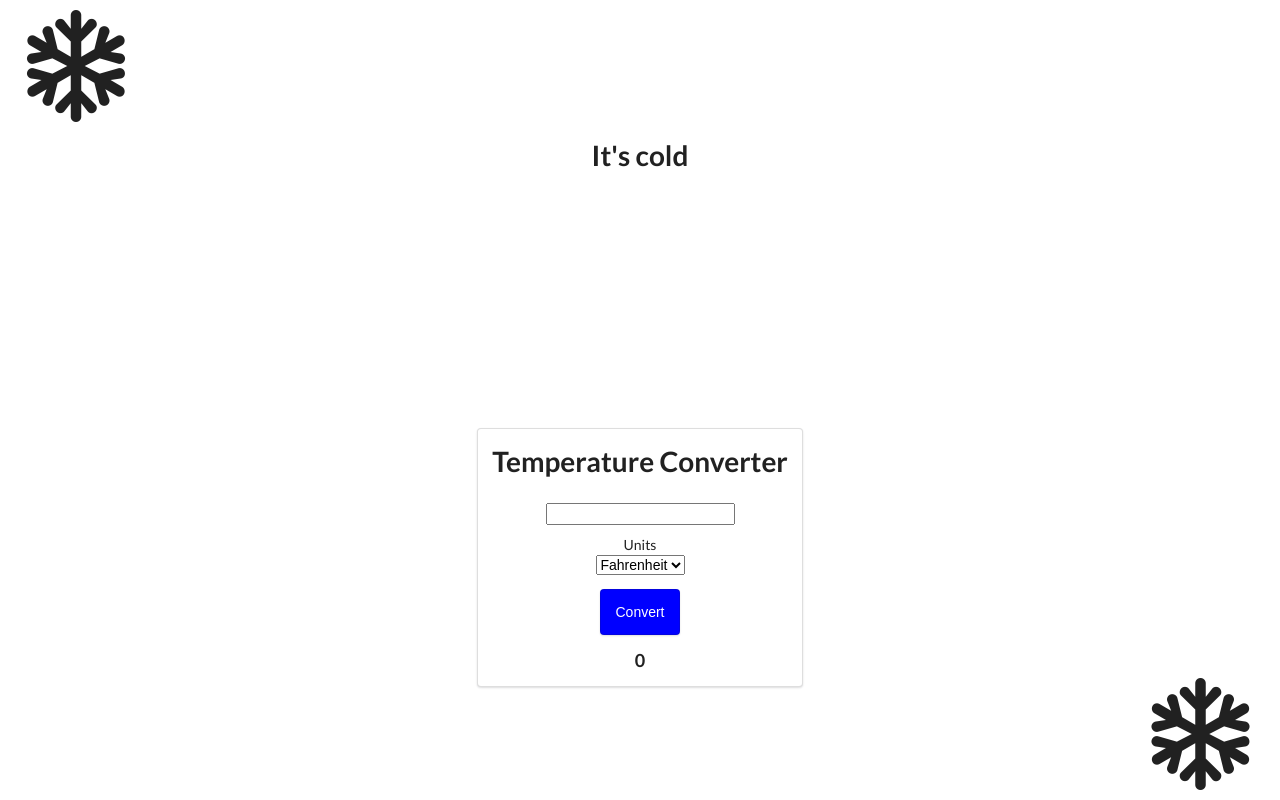
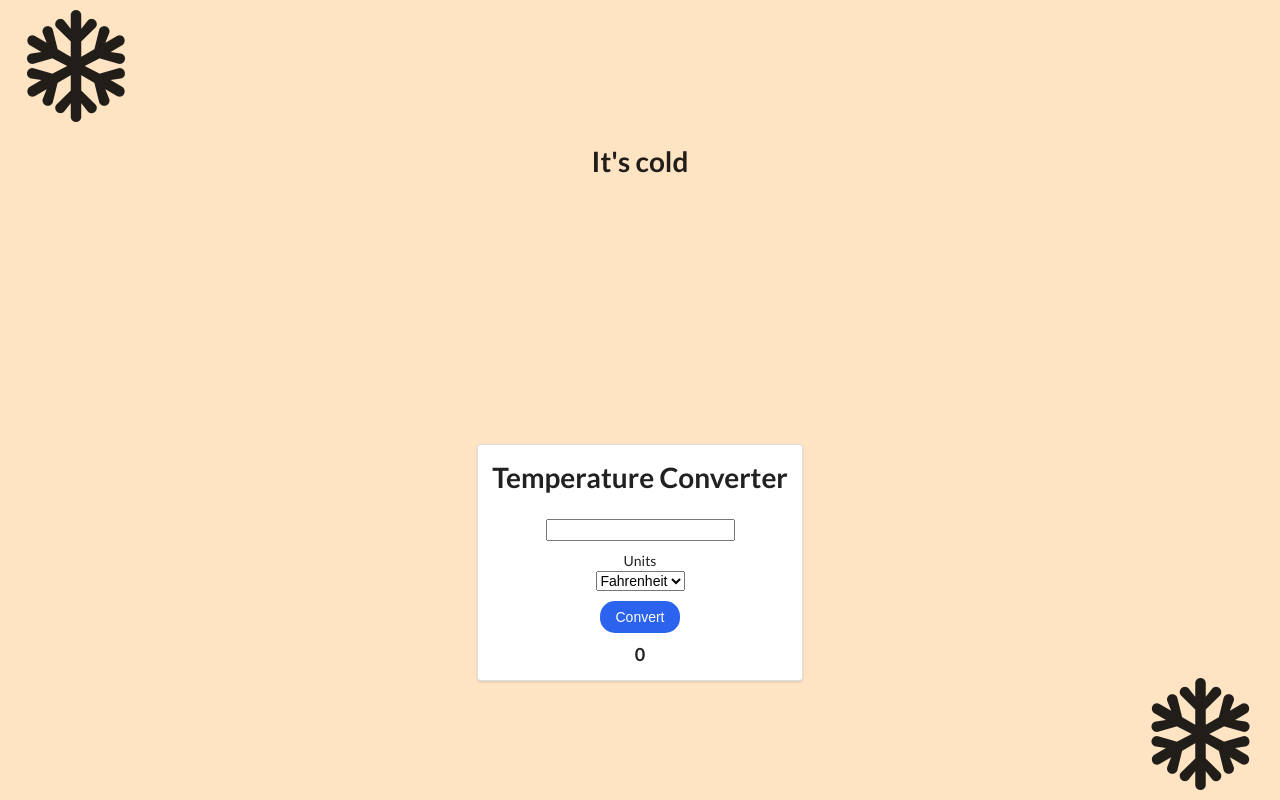
Before and after one commit to Roman4u/my-tempapp, a React (Create React App) app: page / in a window 1280 px wide. Built offline with nearby package versions, Linux system fonts and the light colour scheme.

Commit message:
feat: button styling

```diff
--- a/src/components/tempInput.jsx
+++ b/src/components/tempInput.jsx
@@ -62,8 +62,7 @@ const TempInput = (props) => {
 
         <button
           type="submit"
-          className="temp ui segment"
-          style={{ backgroundColor: "blue", color: "white" }}
+          className="button"
           onClick={() => {
             console.log("thomas");
             // calculateTemp(dropDowntemp, userInput);
--- a/src/components/tempapp.css
+++ b/src/components/tempapp.css
@@ -3,7 +3,7 @@
     height: 100vh;
     display: grid;
     place-items: center;
-    /* background-color: bisque; */
+    background-color: bisque;
 }
 
 .header {
@@ -41,3 +41,25 @@
     bottom: 10px;
     right: 10px;
 }
+
+.button {
+    display: inline-block;
+    margin: 10px;
+    padding: 8px 15px;
+    border: none;
+    border-radius: 15px;
+    outline: none;
+    transition-duration: 0.4s;
+    text-align: center;
+    background-color: rgb(43, 99, 239);
+    color: white;
+    cursor: pointer
+}
+
+.button:hover {
+    background-color: rgb(15, 146, 63);
+}
+
+.button:active {
+    transform: translateY(4px);
+  }
```
